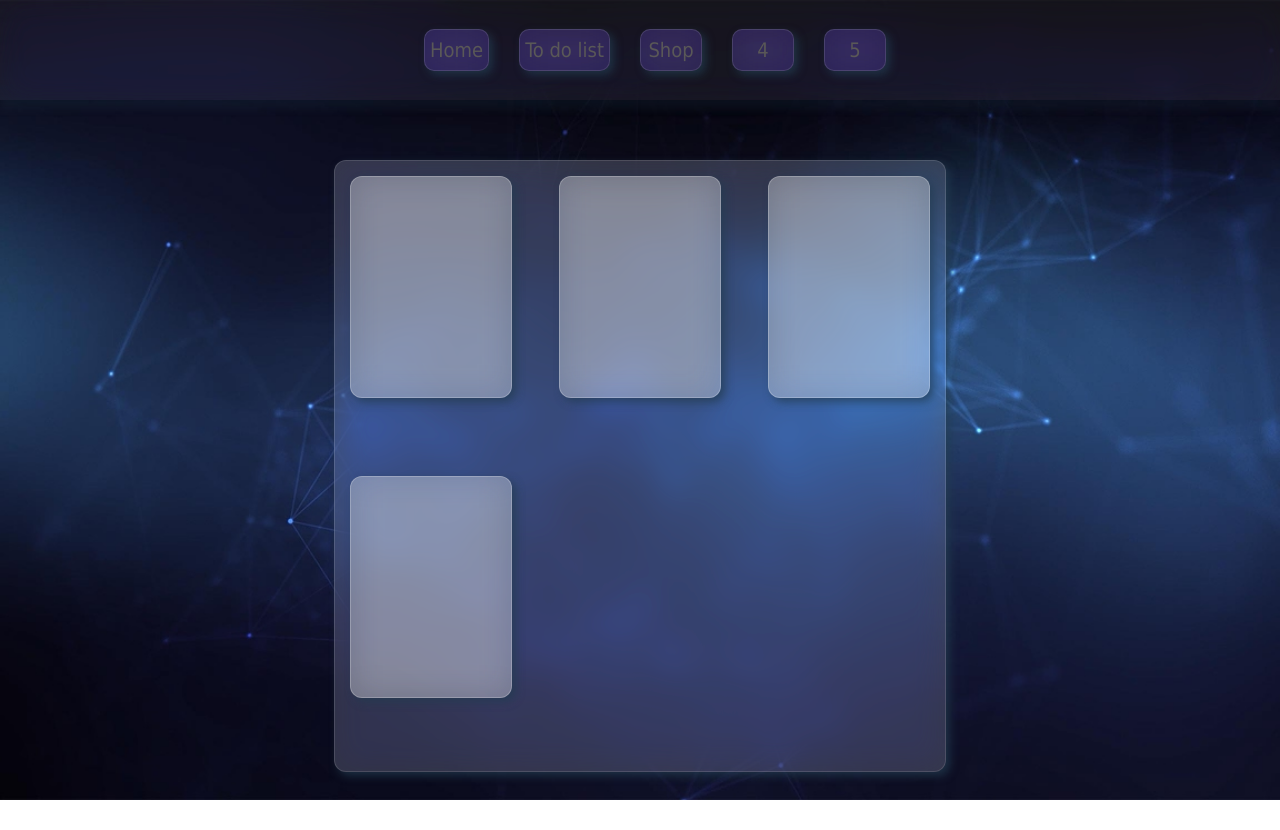
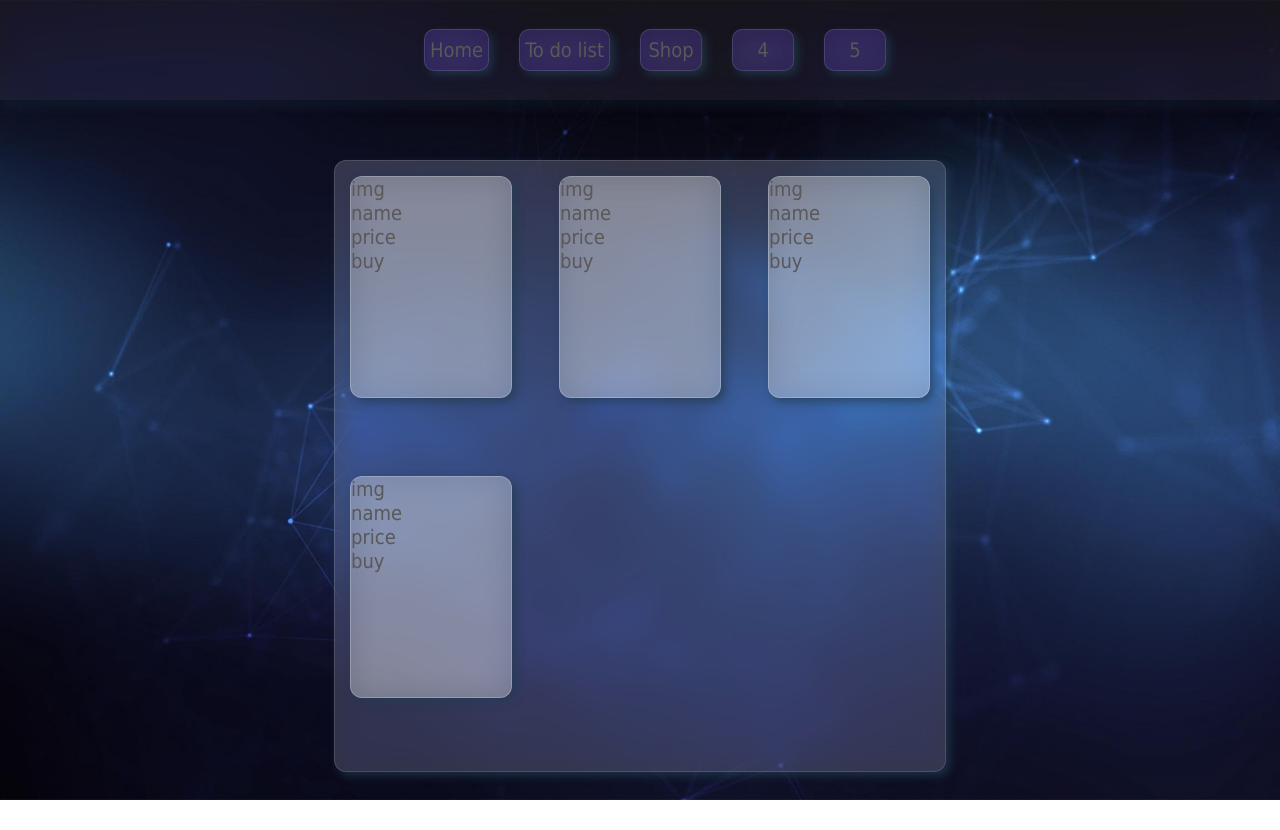
Before and after one commit to inevadim/ineHub, a React (Create React App) app: page / in a window 1280 px wide. Built offline with nearby package versions, Linux system fonts and the light colour scheme.

Commit message:
structure card

```diff
--- a/src/components/content/shop/components/card/Card.jsx
+++ b/src/components/content/shop/components/card/Card.jsx
@@ -1,5 +1,12 @@
 import styles from './Card.module.scss';
 
 export const Card = () => {
-  return <div className={styles.wrapper}></div>;
+  return (
+    <div className={styles.wrapper}>
+      <div className={styles.imgItem}>img</div>
+      <div className={styles.nameItem}>name</div>
+      <div className={styles.priceItem}>price</div>
+      <div className={styles.buyItem}>buy</div>
+    </div>
+  );
 };
```
